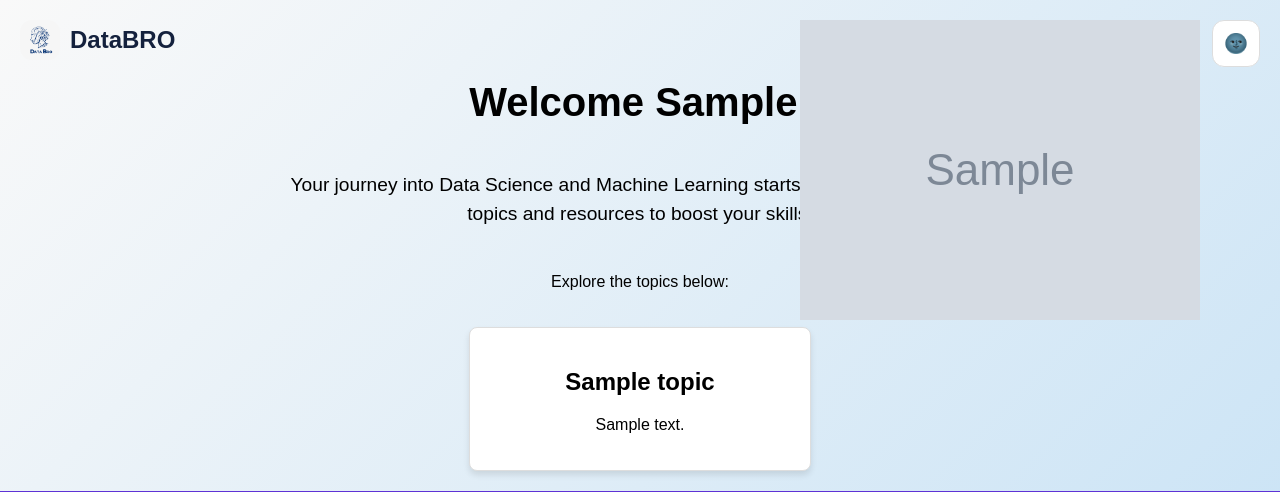
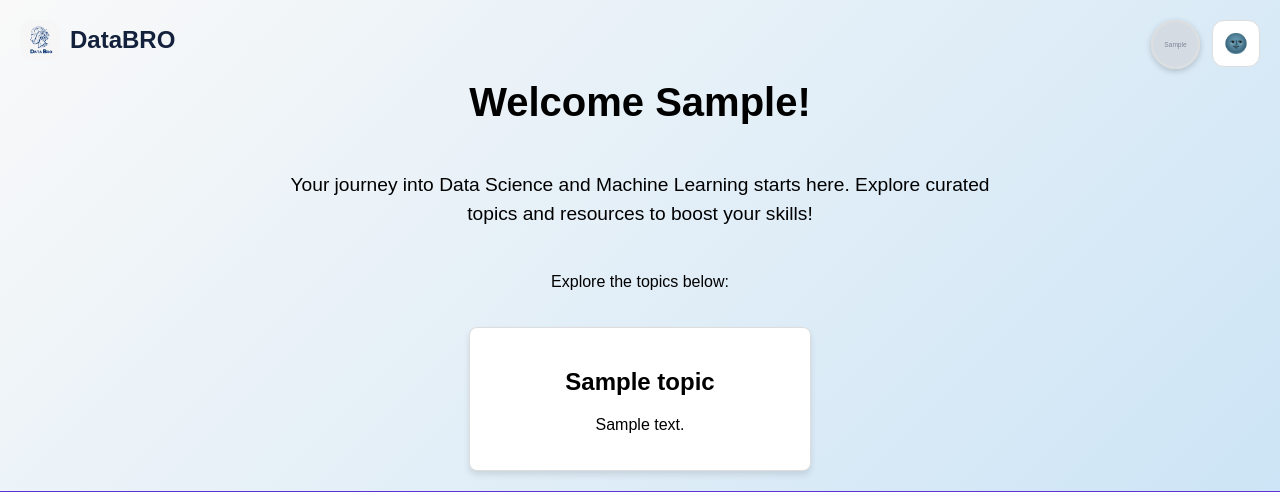
Before and after one commit to Nivin24/DataBRO, a Flask app: template templates/home.html in a window 1280 px wide. Shown: the top 492 px of the page. Run offline with Flask 3, Linux system fonts and the light colour scheme; tables that the repository leaves empty hold one stand-in row (values such as "Sample post"); the template is opened without the code that fills it: values that come from a table or form of the project are taken from there, most other values are stand-ins (such as "Sample title", 1, 10 or a date in 2020); grey boxes marked "Sample" are stand-in pictures.

Commit message:
Update home.html

```diff
--- a/templates/home.html
+++ b/templates/home.html
@@ -343,7 +343,97 @@
             color: var(--logo-title-color, #14213d);
             transition: color 0.3s;
         }
+        /* New Style for Profile icon */
+        .profile-menu-container {
+            position: absolute;
+            top: 20px;
+            right: 90px;
+            cursor: pointer;
+            z-index: 1100;
+        }
 
+        .profile-picture {
+            width: 45px;
+            height: 45px;
+            border-radius: 50%;
+            border: 2px solid var(--card-border-color);
+            box-shadow: 0 2px 6px rgba(0, 0, 0, 0.2);
+            display: flex;
+            align-items: center;
+            justify-content: center;
+        }
+
+        .profile-dropdown {
+            display: none;
+            position: absolute;
+            right: 0;
+            margin-top: 10px;
+            background-color: var(--background-color, #fff);
+            border: 1px solid #ccc;
+            border-radius: 8px;
+            box-shadow: 0 4px 12px rgba(0, 0, 0, 0.1);
+            padding: 10px 0;
+            width: 150px;
+            z-index: 1200;
+        }
+
+        .profile-dropdown a,
+        .profile-dropdown .logout-button {
+            display: block;
+            padding: 10px 20px;
+            color: var(--text-color, #333);
+            text-decoration: none;
+            background: none;
+            border: none;
+            width: 100%;
+            text-align: left;
+            font-size: 0.95rem;
+        }
+
+        .profile-dropdown a:hover,
+        .profile-dropdown .logout-button:hover {
+            background-color: transparent;
+            transform: scale(1.05);
+            cursor: pointer;
+
+        }
+
+        .auth-buttons {
+            position: absolute;
+            top: 20px;
+            right: 90px;
+            z-index: 1100;
+        }
+
+        .user-controls {
+            position: absolute;
+            top: 20px;
+            right: 90px;
+            z-index: 1100;
+            display: flex;
+            align-items: center;
+            gap: 12px;
+        }
+
+        .user-avatar {
+            width: 48px;
+            height: 48px;
+            border-radius: 50%;
+            border: 2px solid var(--card-border-color);
+            box-shadow: 0 2px 6px rgba(0, 0, 0, 0.2);
+        }
+
+        .logout-form {
+            display: inline;
+        }
+
+        .invert-icon {
+            filter: invert(1);
+        }
+
+        .logo h2 {
+            margin: 0;
+        }
         </style>
     </head>
     <body>
```
